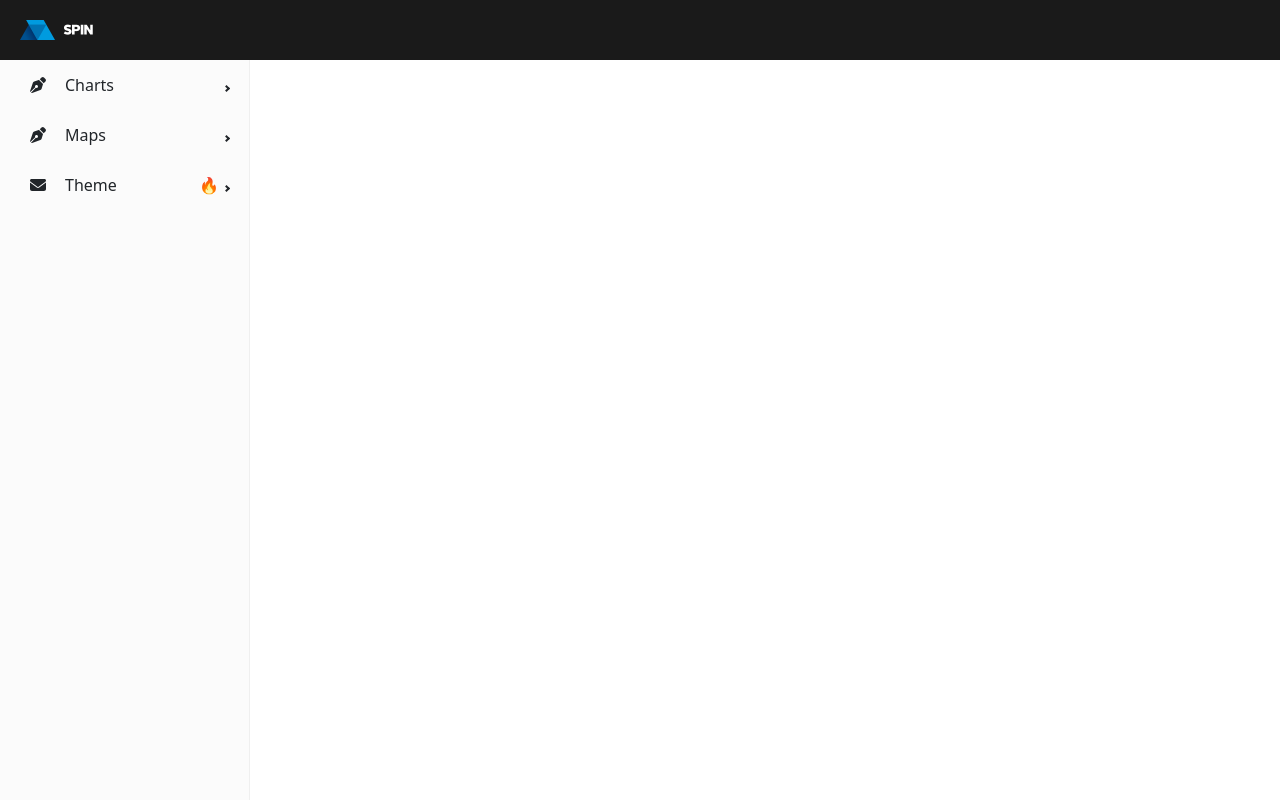
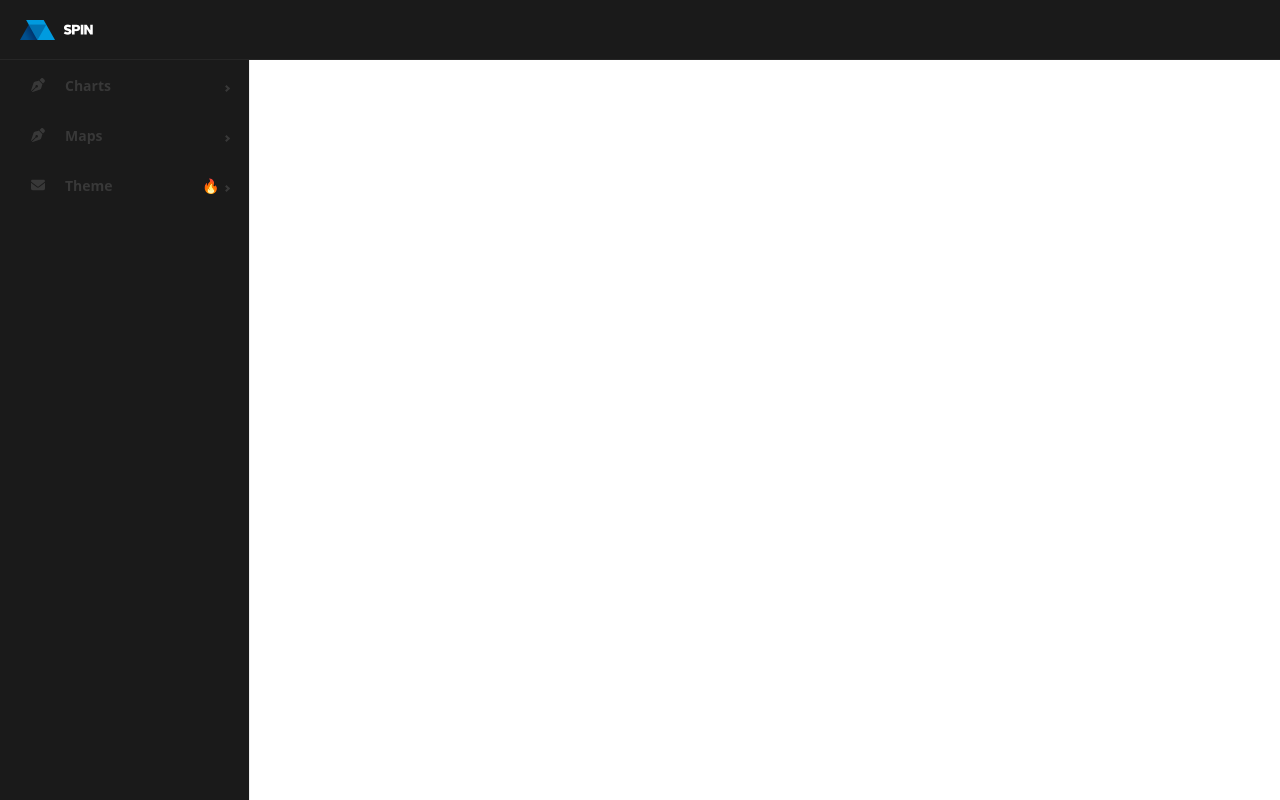
Before and after one commit to eMercedes/spin-v2, a React (Create React App) app: page / in a window 1280 px wide. Built offline with nearby package versions, Linux system fonts and the light colour scheme.

Commit message:
feat: customize stylesheet of pro sidebar

```diff
--- a/src/components/header/Header.scss
+++ b/src/components/header/Header.scss
@@ -4,6 +4,7 @@
   display: flex;
   align-items: center;
   background-color: $background;
+  border-bottom: 1px solid $border;
   padding: 0 20px;
   height: 60px;
 
--- a/src/components/sidebar/Sidebar.scss
+++ b/src/components/sidebar/Sidebar.scss
@@ -1,3 +1,22 @@
+@use 'styles/colors.scss' as *;
+
 .sidebar {
+  background-color: $background;
+  color: $text;
+  font-size: 14px;
+  font-weight: 600;
   height: calc(100vh - 60px);
+  .ps-sidebar-container {
+    background-color: unset;
+
+    .ps-menu-button {
+      &.ps-open,
+      &:hover {
+        background-color: #232323;
+      }
+    }
+    .ps-submenu-content {
+      background-color: unset;
+    }
+  }
 }
--- a/src/styles/colors.scss
+++ b/src/styles/colors.scss
@@ -1 +1,3 @@
 $background: #1a1a1a;
+$border: #262626;
+$text: #383838;
```
